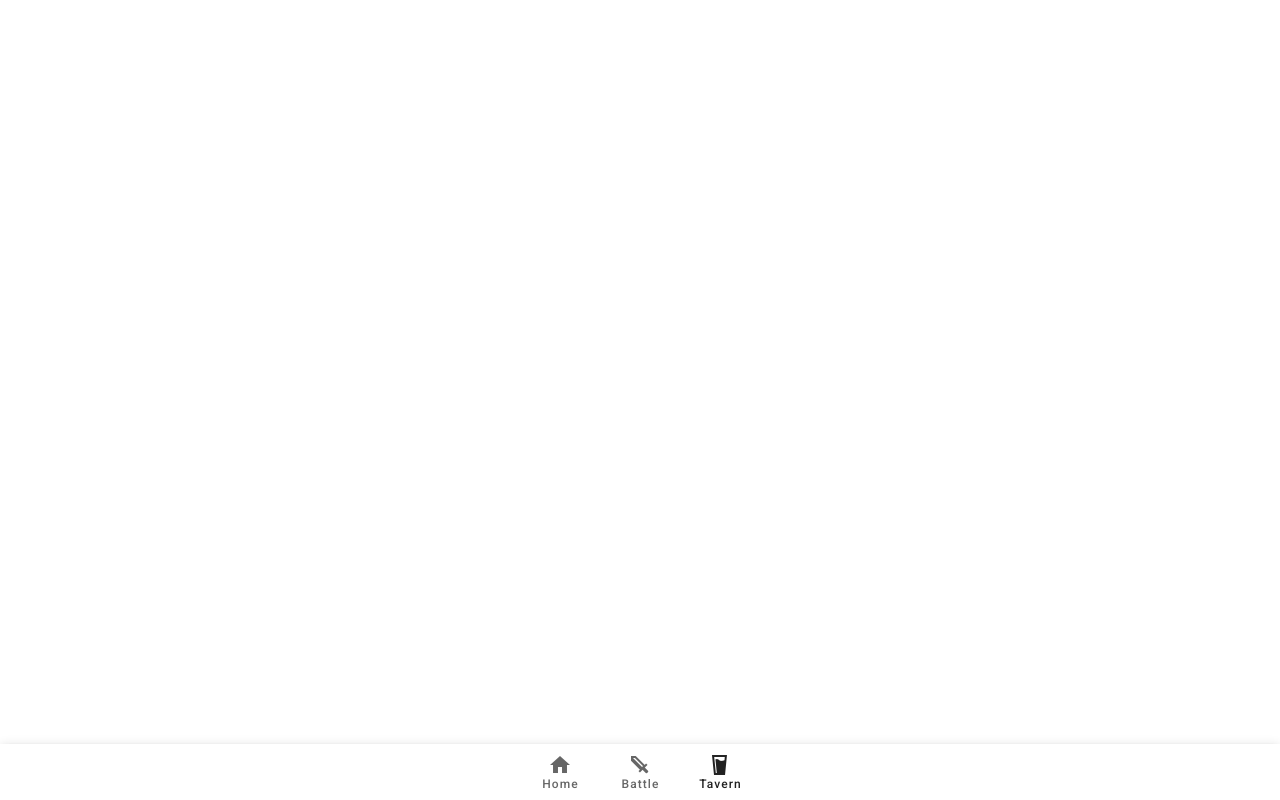
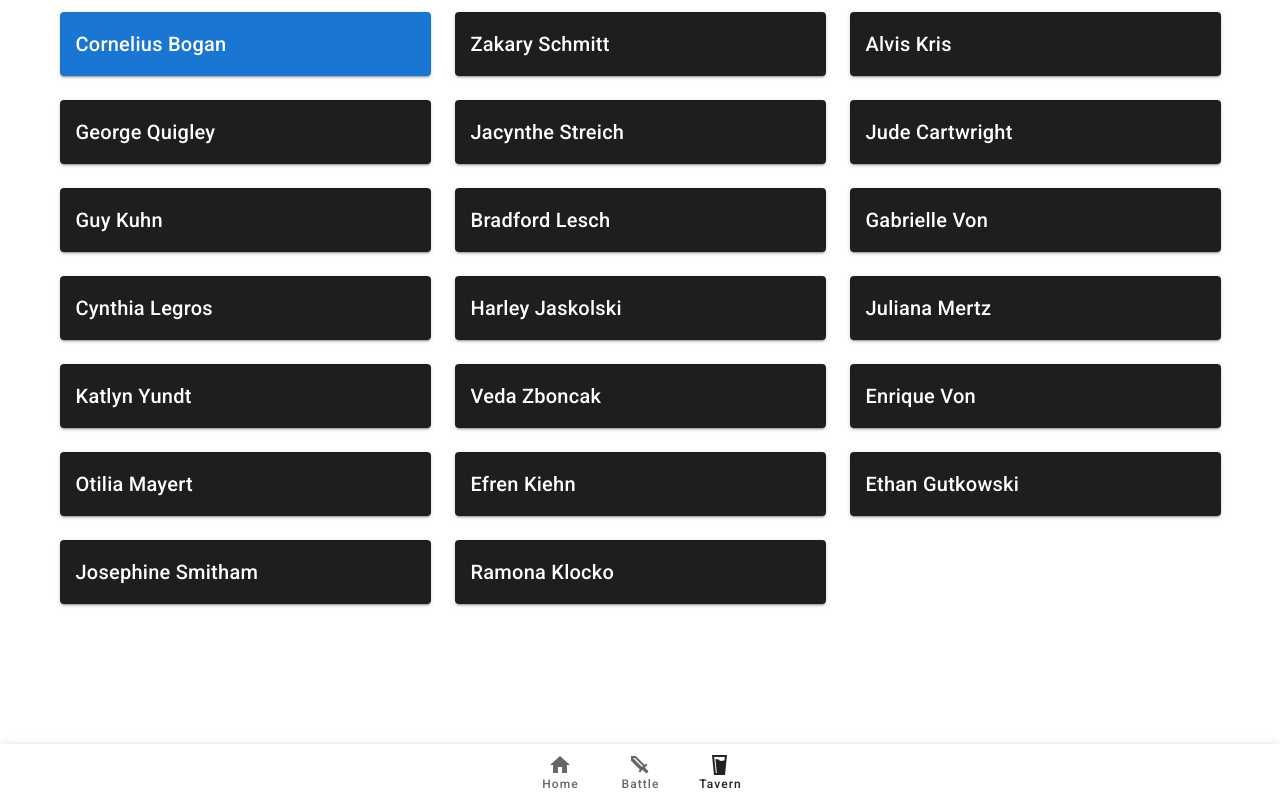
Before and after one commit to ngocnv371/sim, a Vue app: page /tavern in a window 1280 px wide. Built offline with nearby package versions, Linux system fonts and the light colour scheme.

Commit message:
add tavern listing

```diff
--- a/package.json
+++ b/package.json
@@ -20,6 +20,7 @@
     "vuex": "^3.4.0"
   },
   "devDependencies": {
+    "@types/faker": "^5.5.3",
     "@typescript-eslint/eslint-plugin": "^4.18.0",
     "@typescript-eslint/parser": "^4.18.0",
     "@vue/cli-plugin-babel": "~4.5.0",
--- a/src/App.vue
+++ b/src/App.vue
@@ -3,7 +3,7 @@
     <v-main>
       <router-view />
     </v-main>
-    <v-bottom-navigation v-model="value">
+    <v-bottom-navigation v-model="value" fixed>
       <v-btn value="home" to="/">
         <span>Home</span>
 
@@ -26,6 +26,7 @@
 </template>
 
 <script lang="ts">
+import { mapActions } from "vuex";
 import Vue from "vue";
 
 export default Vue.extend({
@@ -34,5 +35,13 @@ export default Vue.extend({
   data: () => ({
     value: "recent",
   }),
+
+  methods: {
+    ...mapActions(["init"]),
+  },
+
+  mounted() {
+    this.init();
+  },
 });
 </script>
--- a/src/components/character/AdventurerThumbnail.vue
+++ b/src/components/character/AdventurerThumbnail.vue
@@ -1,8 +1,7 @@
 <template>
-  <figure>
-    <span> (ಠ_ಠ) </span>
-    <figcaption v-text="adventurer.name"></figcaption>
-  </figure>
+  <v-card :color="active ? 'primary' : ''" class="d-flex align-center" dark v-on="$listeners">
+    <v-card-title v-text="adventurer.name" />
+  </v-card>
 </template>
 
 <script>
@@ -12,6 +11,11 @@ export default {
       type: Object,
       required: true,
     },
+    active: {
+      type: Boolean,
+      required: false,
+      default: false,
+    }
   },
 };
 </script>
--- a/src/components/tavern/List.vue
+++ b/src/components/tavern/List.vue
@@ -1,10 +1,27 @@
 <template>
-  <ul></ul>
+  <v-item-group mandatory v-model="selectedItem">
+    <v-container>
+      <v-row>
+        <v-col v-for="one of adventurers" :key="one.id" cols="3" md="4">
+          <v-item v-slot="{ active, toggle }">
+            <AdventurerThumbnail :adventurer="one" :active="active" @click="toggle" />
+          </v-item>
+        </v-col>
+      </v-row>
+    </v-container>
+  </v-item-group>
 </template>
 
 <script>
+import AdventurerThumbnail from "@/components/character/AdventurerThumbnail.vue";
 import { mapGetters } from "vuex";
 export default {
+  components: { AdventurerThumbnail },
+  data() {
+    return {
+      selectedItem: null,
+    };
+  },
   computed: {
     ...mapGetters("tavern", ["adventurers"]),
   },
--- a/src/core/battle/Config.ts
+++ b/src/core/battle/Config.ts
@@ -6,3 +6,4 @@
 export const BASE_ATTACK_COOLDOWN = 1000;
 export const FACTION_PLAYER = "player";
 export const FACTION_MONSTER = "monster";
+export const FACTION_NONE = "none";
--- a/src/core/tavern/Tavern.ts
+++ b/src/core/tavern/Tavern.ts
@@ -1,10 +1,40 @@
 import { Character } from "../character/Character";
+import { FACTION_NONE } from "../battle/Config";
 import { TavernState } from "./TavernState";
+import faker from "faker";
 
-export function refresh(state: TavernState) {}
+export function refresh(state: TavernState) {
+	const ones = attractAdventurers(state);
+	state.adventurers = ones;
+}
 
-export function removeOne(state: TavernState, one: Character) {}
+export function removeOne(state: TavernState, one: Character) {
+	state.adventurers = state.adventurers.filter(a => a.id != one.id)
+}
 
 export function attractAdventurers(state: TavernState): Character[] {
-  return [];
+  const bag: Character[] = [];
+  const num = 20;
+  for (let index = 0; index < num; index++) {
+    const maxLife = faker.datatype.number({ min: 100, max: 200 });
+    const maxMana = faker.datatype.number({ min: 100, max: 200 });
+    const one: Character = {
+      id: faker.random.alphaNumeric(10),
+      name: `${faker.name.firstName()} ${faker.name.lastName()}`,
+
+      life: faker.datatype.number(maxLife),
+      maxLife,
+
+      mana: faker.datatype.number(maxLife),
+      maxMana,
+
+      int: faker.datatype.number({ min: 20, max: 50 }),
+      str: faker.datatype.number({ min: 20, max: 50 }),
+      dex: faker.datatype.number({ min: 20, max: 50 }),
+
+      faction: FACTION_NONE,
+    };
+    bag.push(one);
+  }
+  return bag;
 }
--- a/src/store/index.ts
+++ b/src/store/index.ts
@@ -1,4 +1,5 @@
 import { BattleModule } from "./modules/battle";
+import { TavernModule } from "./modules/tavern";
 import Vue from "vue";
 import Vuex from "vuex";
 
@@ -7,8 +8,13 @@ Vue.use(Vuex);
 export default new Vuex.Store({
   state: {},
   mutations: {},
-  actions: {},
+  actions: {
+    init(context) {
+      context.dispatch("tavern/init");
+    }
+  },
   modules: {
     battle: BattleModule,
+    tavern: TavernModule,
   },
 });
--- a/src/store/modules/tavern/index.ts
+++ b/src/store/modules/tavern/index.ts
@@ -7,6 +7,11 @@ import { TavernState } from "@/core/tavern";
 export const TavernModule: Module<TavernState, RootState> = {
   namespaced: true,
   state: { adventurers: [] },
+  getters: {
+    adventurers(state) {
+      return state.adventurers;
+    },
+  },
   mutations: {
     SET_ADVENTURERS(state, adventurers) {
       state.adventurers = adventurers;
--- a/src/views/Tavern.vue
+++ b/src/views/Tavern.vue
@@ -1,3 +1,13 @@
 <template>
-	<div></div>
+  <List></List>
 </template>
+
+<script>
+import List from "@/components/tavern/List.vue";
+
+export default {
+  components: {
+    List,
+  },
+};
+</script>
```
Also changed, not shown: 1 other file (tests, documents, lock files or other folders).
